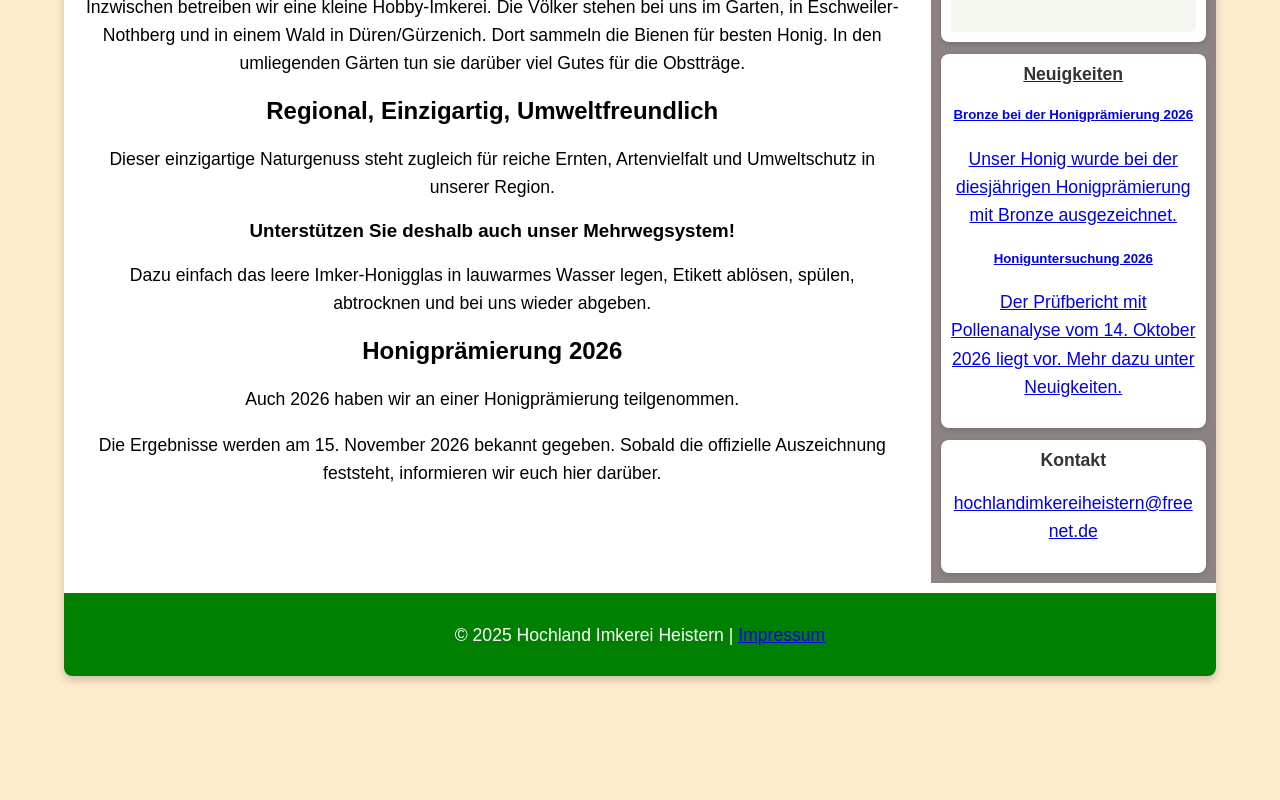
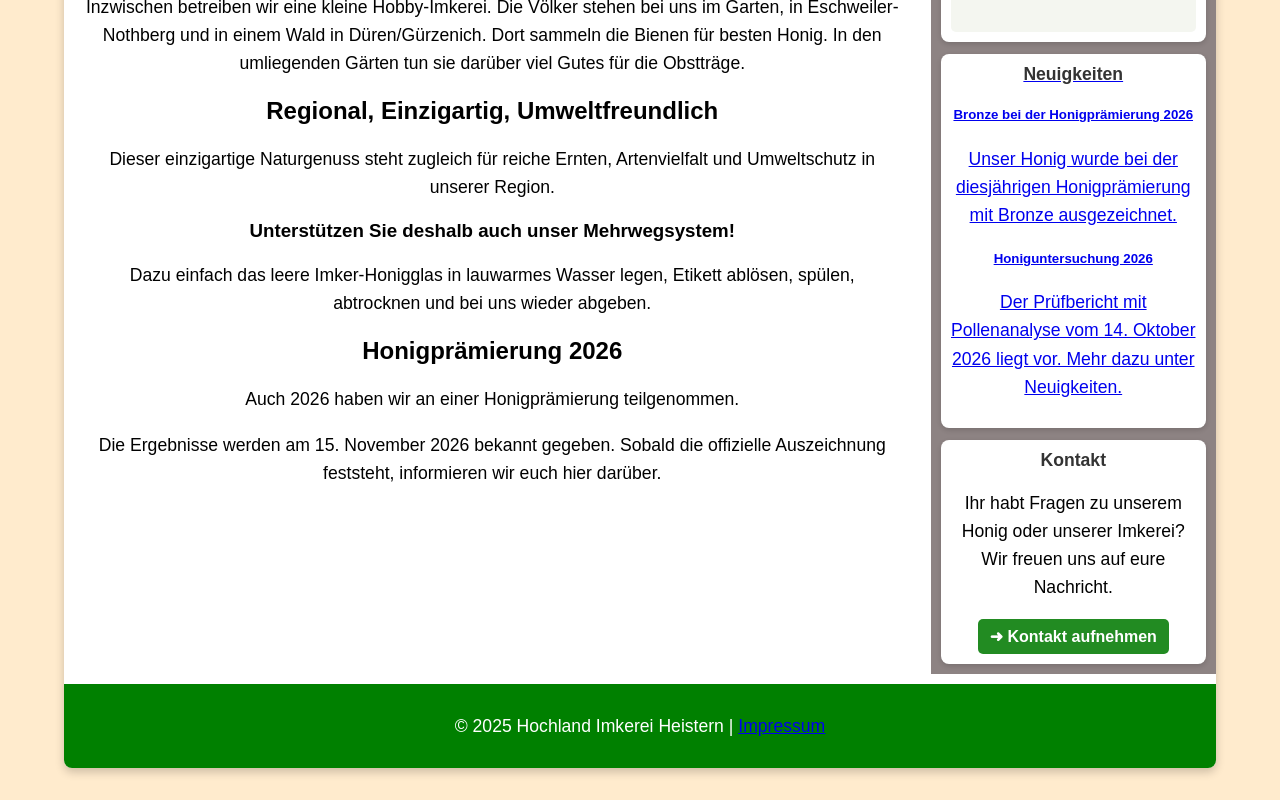
Before and after one commit to Kardnic/Hochland-Imkerei-Webseite, a React (Vite) app: page / in a window 1280 px wide. Shown: the part 754-1554 px from the top of the page. Before the commit the page ends 1462 px from the top, so only its background shows below. Built offline with nearby package versions, Linux system fonts and the light colour scheme.

Commit message:
Kontakt-Kachel ohne sichtbare E-Mail-Adresse gestalten

```diff
--- a/src/layouts/HauptLayout.jsx
+++ b/src/layouts/HauptLayout.jsx
@@ -147,7 +147,8 @@ export default function HauptLayout({ children, hideRight = false, rightContent
 
                   <div className="kachel">
                     <h3>Kontakt</h3>
-                    <p><a href="mailto:hochlandimkereiheistern@freenet.de">hochlandimkereiheistern@freenet.de</a></p>
+                    <p>Ihr habt Fragen zu unserem Honig oder unserer Imkerei? Wir freuen uns auf eure Nachricht.</p>
+                    <a href="/contact" className="kachel-button">➜ Kontakt aufnehmen</a>
                   </div>
                 </>
               )}
```
